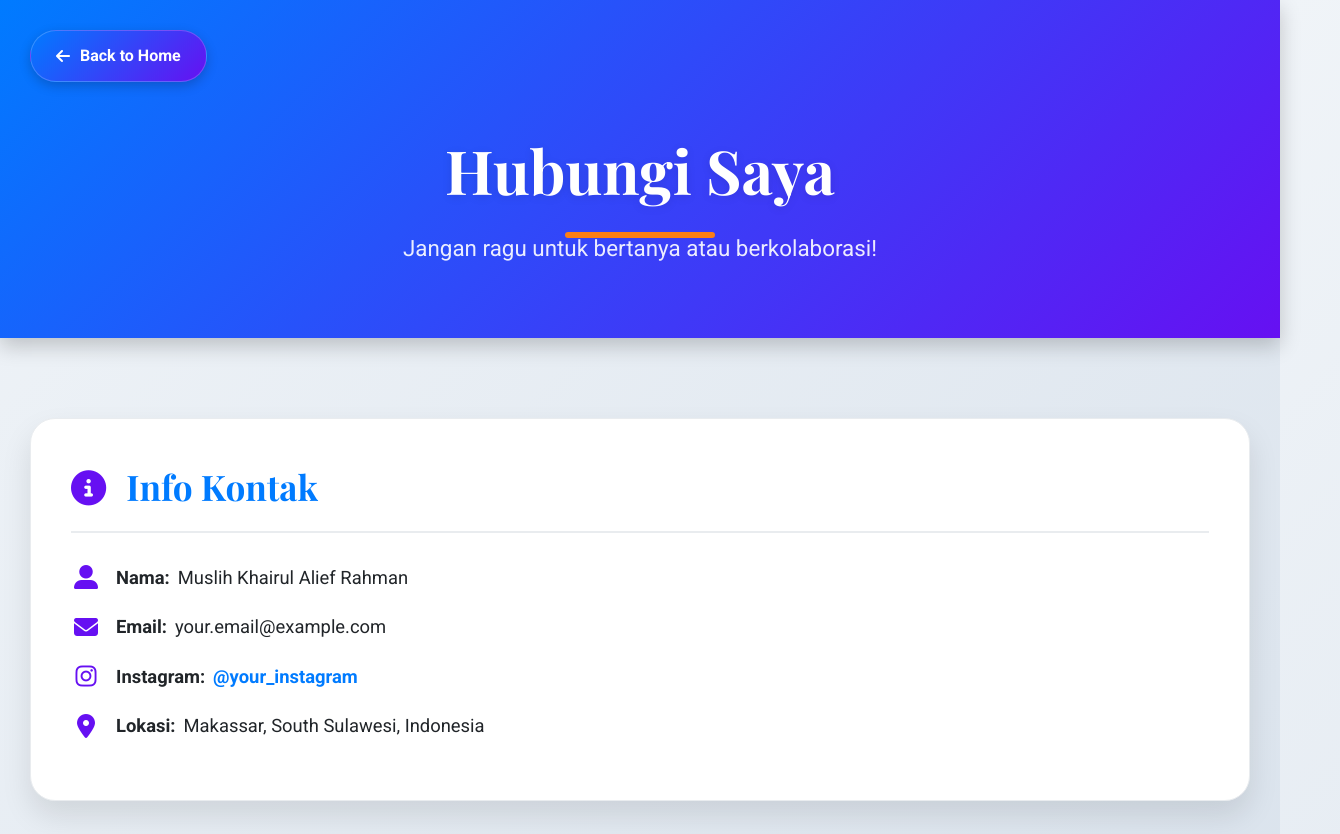
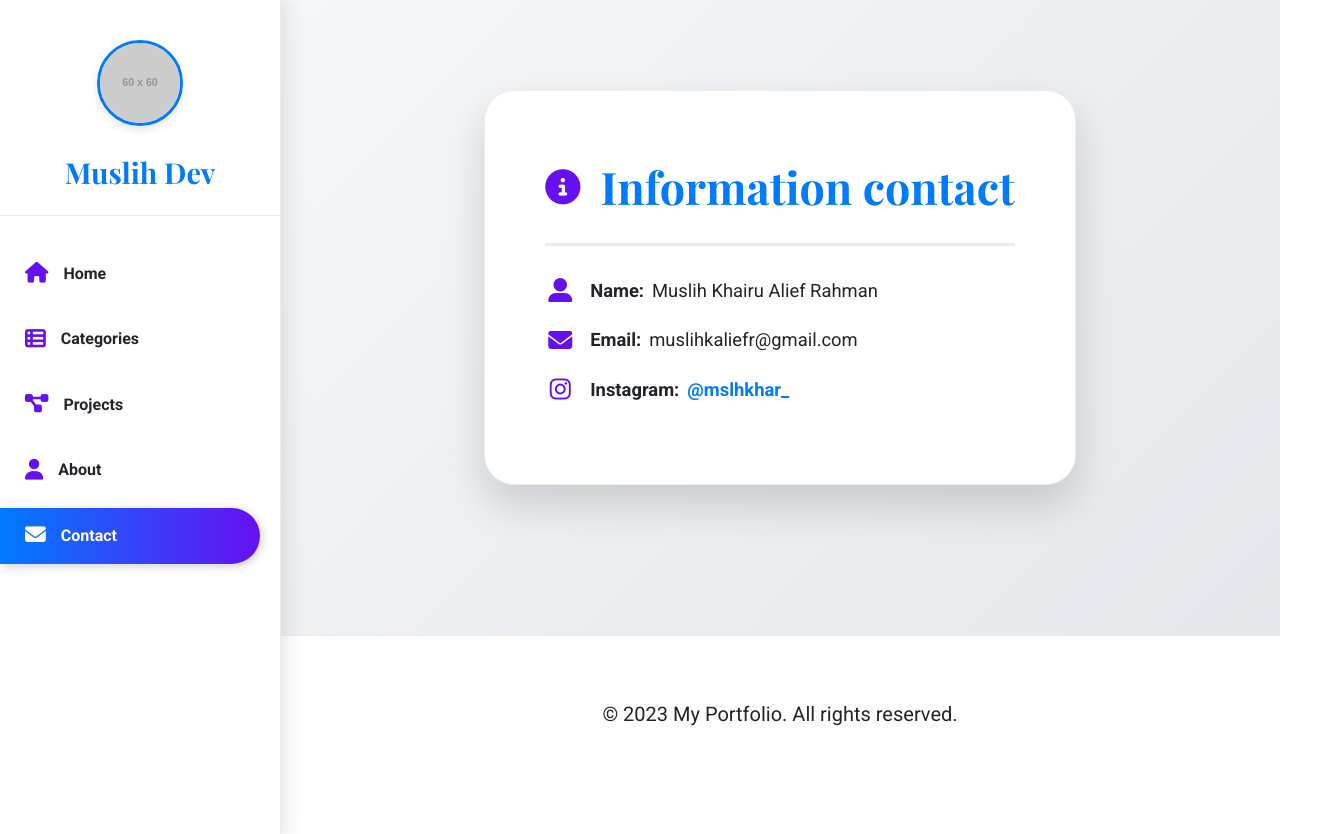
Before and after one commit to muslihkar17/muslihkhairualiefrahman, a plain HTML site: page contact.html in a window 1280 px wide. Shown: the top 834 px of the page, 1340 px wide, since content can reach past the window. After the commit the page ends 802 px from the top, so only its background shows below. Drawn offline with nearby package versions, Linux system fonts and the light colour scheme; placeholder pictures from the web are drawn by us.

Commit message:
ubah isi contact

```diff
--- a/contact.html
+++ b/contact.html
@@ -7,43 +7,44 @@
     <link rel="stylesheet" href="https://cdnjs.cloudflare.com/ajax/libs/font-awesome/6.4.0/css/all.min.css">
     <link rel="stylesheet" href="styles.css">
 </head>
-<body class="contact-page">
-    <div class="back-button-container">
-        <a href="index.html" class="back-button">
-            <i class="fas fa-arrow-left"></i> Back to Home
-        </a>
+<body>
+    <div class="page-wrapper">
+        <nav class="sidebar">
+            <div class="sidebar-header">
+                <img src="https://via.placeholder.com/60" alt="Logo" class="sidebar-logo">
+                <h3>Muslih Dev</h3>
             </div>
+            <ul>
+                <li><a href="index.html#home" class="nav-link"><i class="fas fa-home"></i> Home</a></li>
+                <li><a href="index.html#categories" class="nav-link"><i class="fas fa-th-list"></i> Categories</a></li>
+                <li><a href="projects.html" class="nav-link external-link"><i class="fas fa-project-diagram"></i> Projects</a></li>
+                <li><a href="about.html" class="nav-link external-link"><i class="fas fa-user"></i> About</a></li>
+                <li><a href="contact.html" class="nav-link active external-link"><i class="fas fa-envelope"></i> Contact</a></li>
+            </ul>
+        </nav>
 
-    <div class="contact-header">
-        <h1>Hubungi Saya</h1>
-        <p class="header-subtitle">Jangan ragu untuk bertanya atau berkolaborasi!</p>
-    </div>
-
-    <div class="container contact-container">
-        <div class="contact-info-card">
-            <h2><i class="fas fa-info-circle"></i> Info Kontak</h2>
+        <div class="main-content-area">
+            <div class="container"> <section id="contact-info-section" class="portfolio-section active"> <h2><i class="fas fa-info-circle"></i> Information contact</h2>
                     <div class="info-item">
                         <i class="fas fa-user-alt"></i>
-                <span>Nama:</span> Muslih Khairul Alief Rahman
+                        <span>Name:</span> Muslih Khairu Alief Rahman
                     </div>
                     <div class="info-item">
                         <i class="fas fa-envelope"></i>
-                <span>Email:</span> your.email@example.com
+                        <span>Email:</span> muslihkaliefr@gmail.com
                     </div>
                     <div class="info-item">
                         <i class="fab fa-instagram"></i>
-                <span>Instagram:</span> <a href="https://www.instagram.com/your_instagram" target="_blank">@your_instagram</a>
-            </div>
-            <div class="info-item">
-                <i class="fas fa-map-marker-alt"></i>
-                <span>Lokasi:</span> Makassar, South Sulawesi, Indonesia
-            </div>
+                        <span>Instagram:</span> <a href="https://www.instagram.com/mslhkhar_" target="_blank">@mslhkhar_</a>
                     </div>
 
+                </section>
             </div>
 
             <footer>
                 <p>&copy; 2023 My Portfolio. All rights reserved.</p>
             </footer>
+        </div>
+    </div>
 </body>
 </html>
```
Also changed, not shown: index.html (+1 -1 lines). Lines whose indentation alone changed are shown as unchanged.
